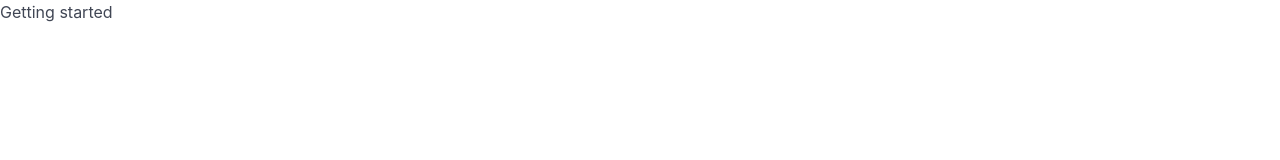
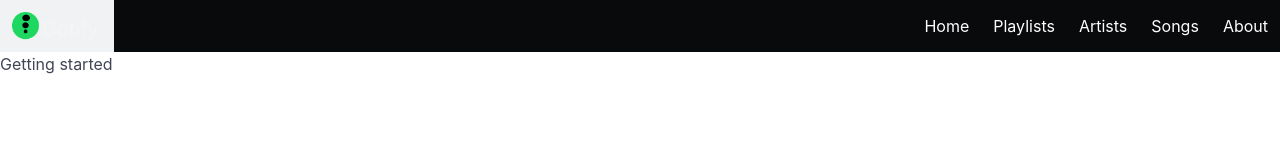
Before and after one commit to Infrapink/dotify, a plain HTML site: page index.html in a window 1280 px wide. Drawn offline with nearby package versions, Linux system fonts and the light colour scheme.

Commit message:
Add navbar

```diff
--- a/index.html
+++ b/index.html
@@ -8,6 +8,32 @@
   <link rel="stylesheet" href="https://cdn.jsdelivr.net/npm/bulma@1.0.2/css/versions/bulma-no-dark-mode.min.css" />
 </head>
 <body>
+  <nav class="navbar has-background-black">
+    <div class="navbar-brand">
+      <a class="navbar-item" href="#">
+	<img src="/images/logo-with-name.png" alt="logo" />
+      </a>
+    </div>
+    <div id="navbarMenu" class="navbar-menu">
+      <div class="navbar-end has-background-black">
+	<a class="navbar-item has-text-white">
+	  Home
+	</a>
+	<a class="navbar-item has-text-white">
+	  Playlists
+	</a>
+	<a class="navbar-item has-text-white">
+	  Artists
+	</a>
+	<a class="navbar-item has-text-white">
+	  Songs
+	</a>
+	<a class="navbar-item has-text-white">
+	  About
+	</a>
+      </div>
+    </div>
+  </nav>
   <p>Getting started</p>
 </body>
 </html>
```
